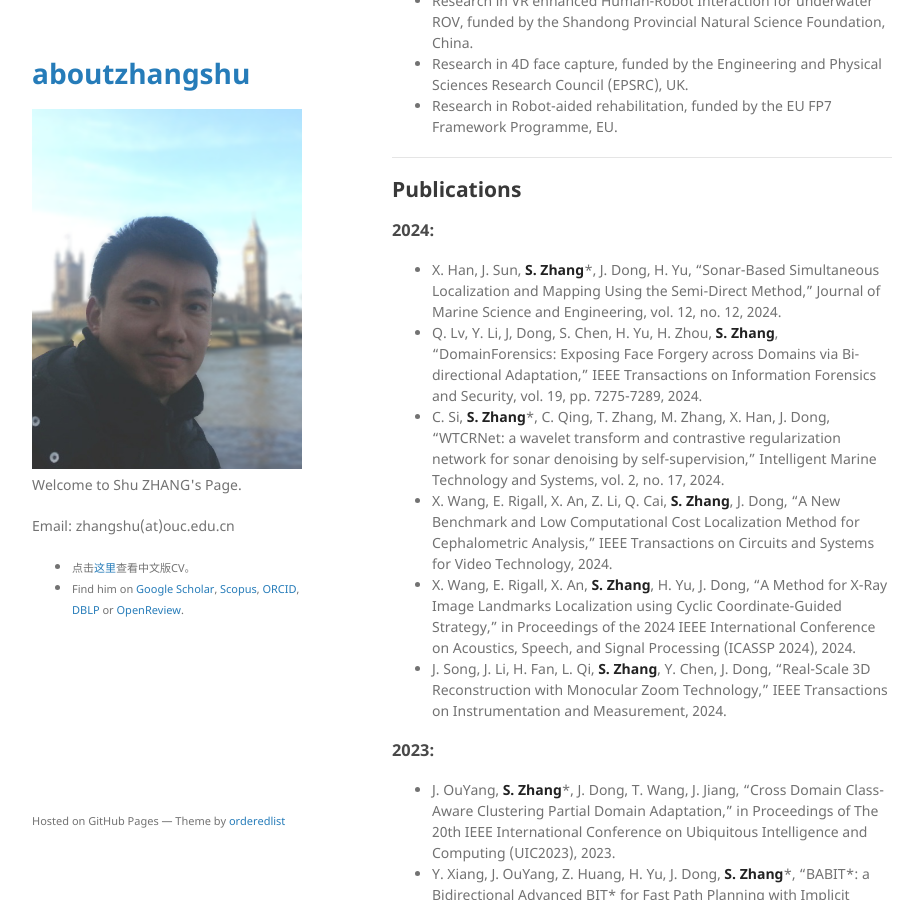
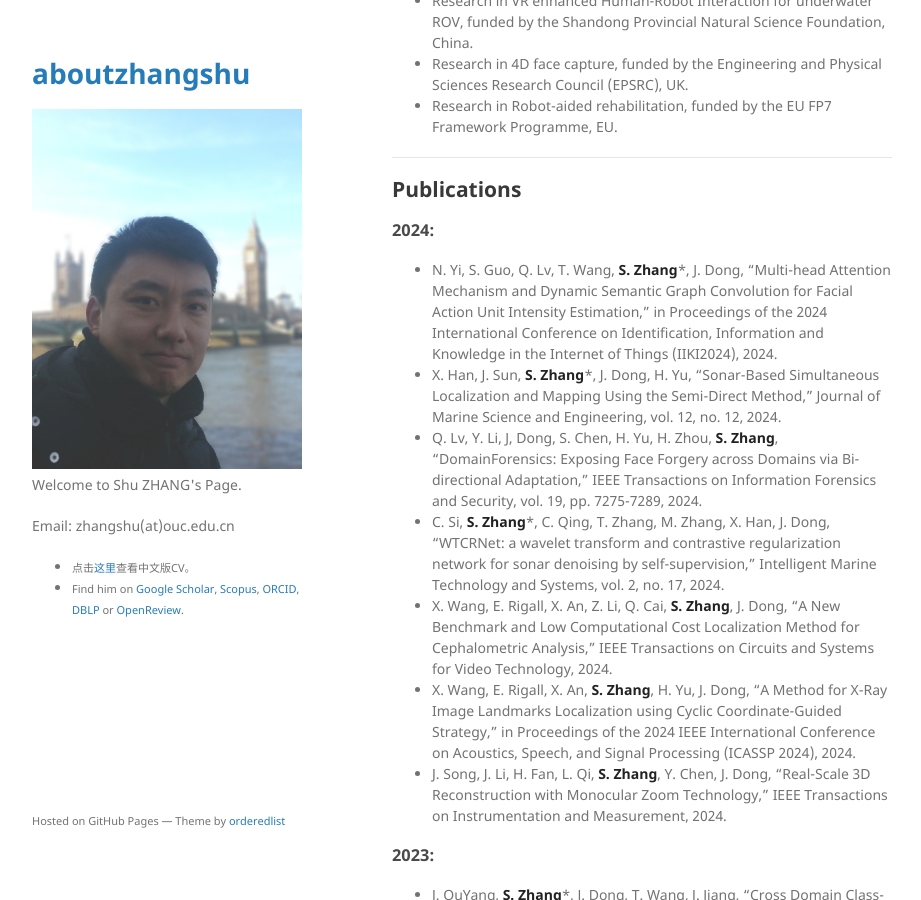
Before and after one commit to jackyspeed/aboutzhangshu, a Jekyll site: the page built from index.md, in a window 1280 px wide and 900 px high, scrolled down 1424 px. Shown: the whole window, without its empty margins (178-1099 px from the left). Built offline with Jekyll 4.4.1, drawn with Linux system fonts in a browser that asks for light colours; our own code applies the rules of GitHub Pages for plain Markdown files.

Commit message:
Update index.md

```diff
--- a/index.md
+++ b/index.md
@@ -64,6 +64,7 @@ Shu Zhang is currently an Associate Professor and Postgraduate supervisor at Oce
 
 ### 2024:
 
+- N. Yi, S. Guo, Q. Lv, T. Wang, **S. Zhang***, J. Dong, "Multi-head Attention Mechanism and Dynamic Semantic Graph Convolution for Facial Action Unit Intensity Estimation," in Proceedings of the 2024 International Conference on Identification, Information and Knowledge in the Internet of Things (IIKI2024), 2024.
 - X. Han, J. Sun, **S. Zhang***, J. Dong, H. Yu, “Sonar-Based Simultaneous Localization and Mapping Using the Semi-Direct Method,” Journal of Marine Science and Engineering, vol. 12, no. 12, 2024.
 - Q. Lv, Y. Li, J, Dong, S. Chen, H. Yu, H. Zhou, **S. Zhang**, "DomainForensics: Exposing Face Forgery across Domains via Bi-directional Adaptation," IEEE Transactions on Information Forensics and Security, vol. 19, pp. 7275-7289, 2024.
 - C. Si, **S. Zhang***, C. Qing, T. Zhang, M. Zhang, X. Han, J. Dong, "WTCRNet: a wavelet transform and contrastive regularization network for sonar denoising by self-supervision," Intelligent Marine Technology and Systems, vol. 2, no. 17, 2024.
```
